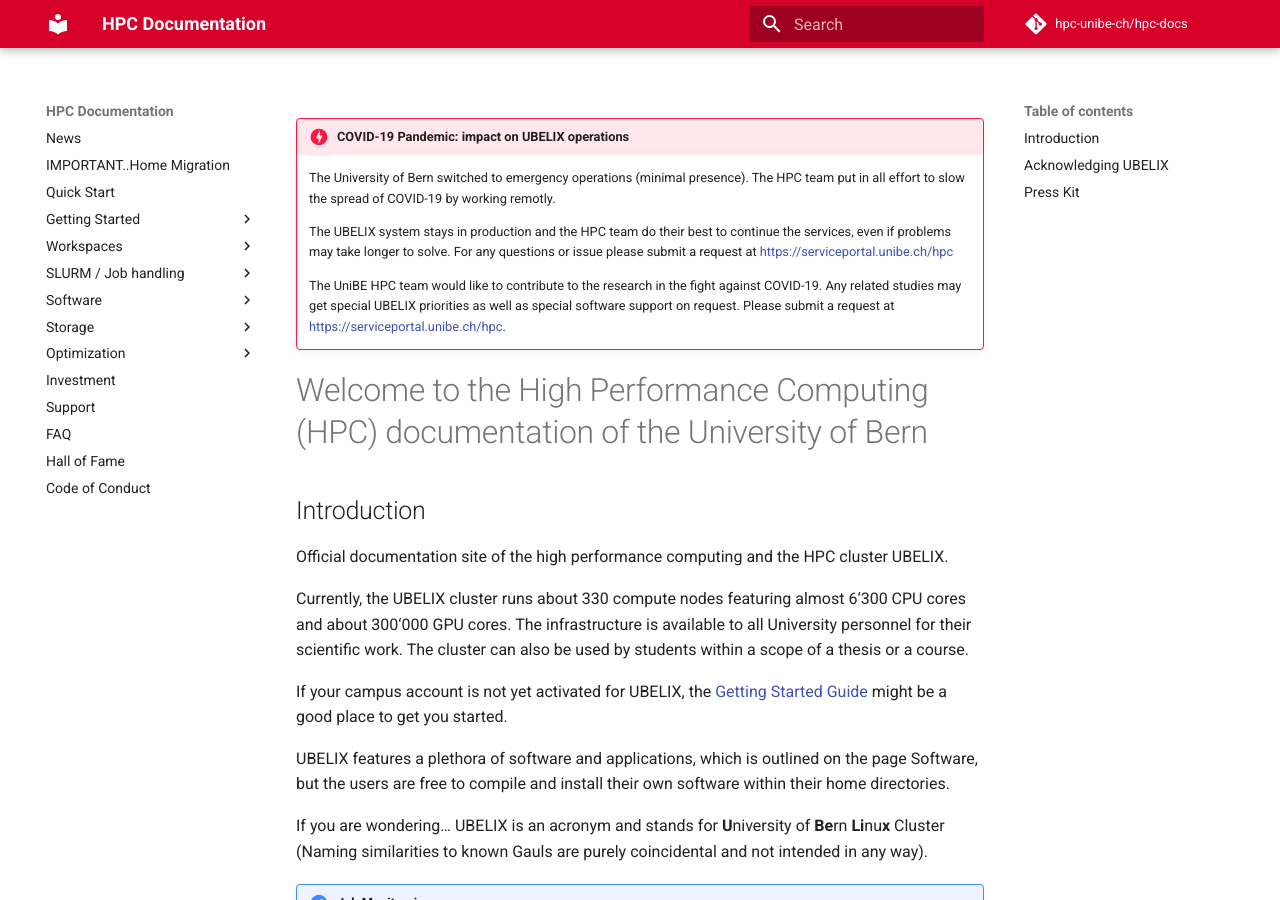
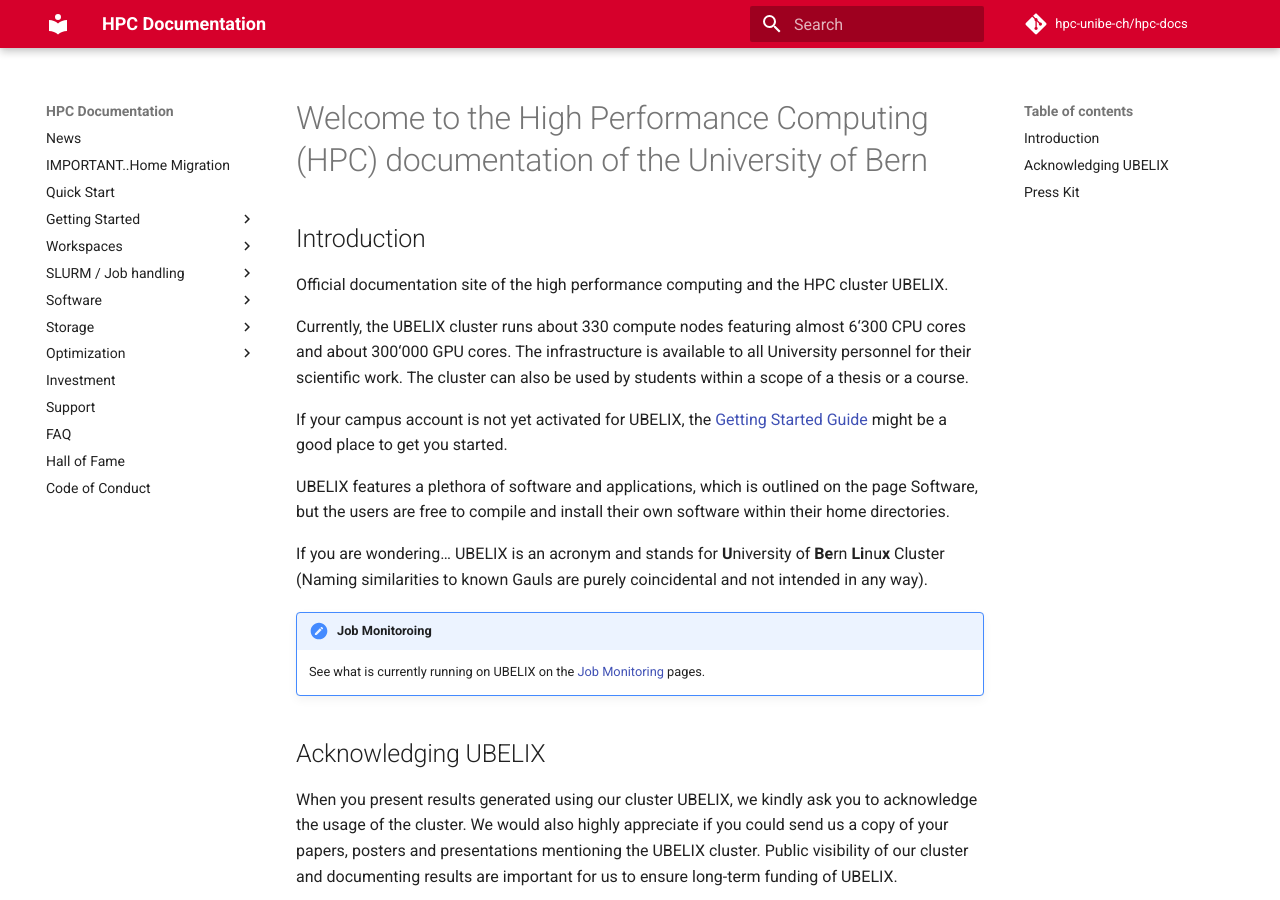
Before and after one commit to hpc-unibe-ch/hpc-unibe-ch.github.io, an MkDocs documentation site: the page built from docs/index.md, in a window 1280 px wide and 900 px high. Built offline with MkDocs 1.6.1 and Material for MkDocs 9.7.7, drawn with Linux system fonts in a browser that asks for light colours; comment, search, counter and statistics services are not loaded.

Commit message:
remove COVID banner

```diff
--- a/docs/index.md
+++ b/docs/index.md
@@ -1,10 +1,3 @@
-!!! danger "COVID-19 Pandemic: impact on UBELIX operations"
-     The University of Bern switched to emergency operations (minimal presence). The HPC team put in all effort to slow the spread of COVID-19 by working remotly.
-
-     The UBELIX system stays in production and the HPC team do their best to continue the services, even if problems may take longer to solve. For any questions or issue please submit a request at [https://serviceportal.unibe.ch/hpc](https://serviceportal.unibe.ch/hpc)
-
-     The UniBE HPC team would like to contribute to the research in the fight against COVID-19. Any related studies may get special UBELIX priorities as well as special software support on request. Please submit a request at [https://serviceportal.unibe.ch/hpc](https://serviceportal.unibe.ch/hpc).
-
 # Welcome to the High Performance Computing (HPC) documentation of the University of Bern
 
 ## Introduction
```
